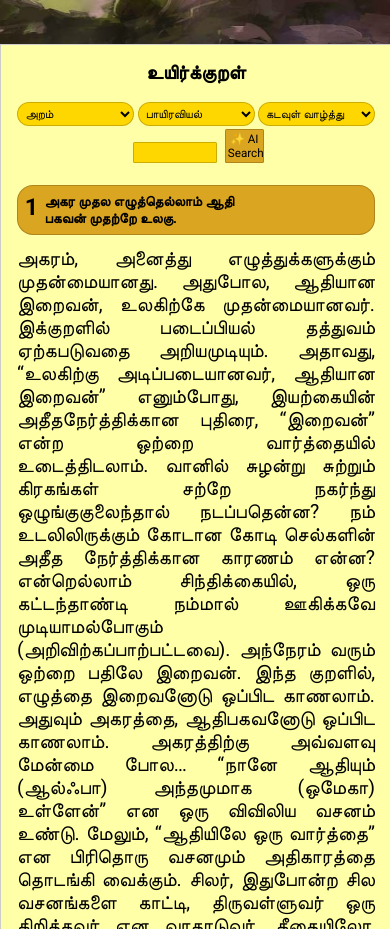
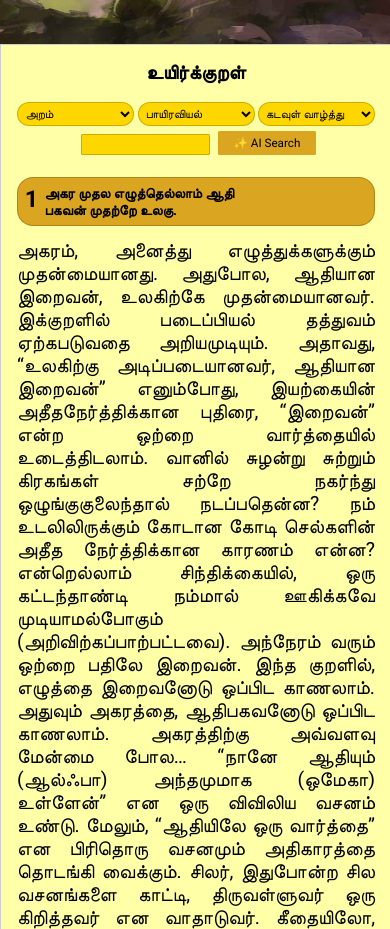
Before and after one commit to arihara-sudhan/uyir-kural, a React (Create React App) app: page / in a window 390 px wide. Shown: the part 800-1729 px from the top of the page. Built offline with nearby package versions, Linux system fonts and the light colour scheme.

Commit message:
GH Pages

```diff
--- a/src/components/OptionsBanner/OptionsBanner.module.css
+++ b/src/components/OptionsBanner/OptionsBanner.module.css
@@ -20,12 +20,13 @@ input, select {
 }
 
 .aiSearchBox, button {
-    width: 20%;
+    width: 30%;
     border-radius: 0.1rem;
     padding: 0.5%;
+    font-size: 100%;
 }
 button {
-    width: 10%;
+    width: 20%;
 }
 
 @media (max-width: 1000px) {
@@ -37,4 +38,16 @@ button {
         border-radius: 0.1rem;
         font-size: 3vw;
     }
+    .aiSearchBox, button {
+        font-size: 2vw;
+        padding: 0.31rem;
+    }
+    .aiSearchBox {
+        width: 30%;
+    }
+    button {
+        width: 25%;
+        border: none;
+        font-size: 100%;
+    }
 }
```
